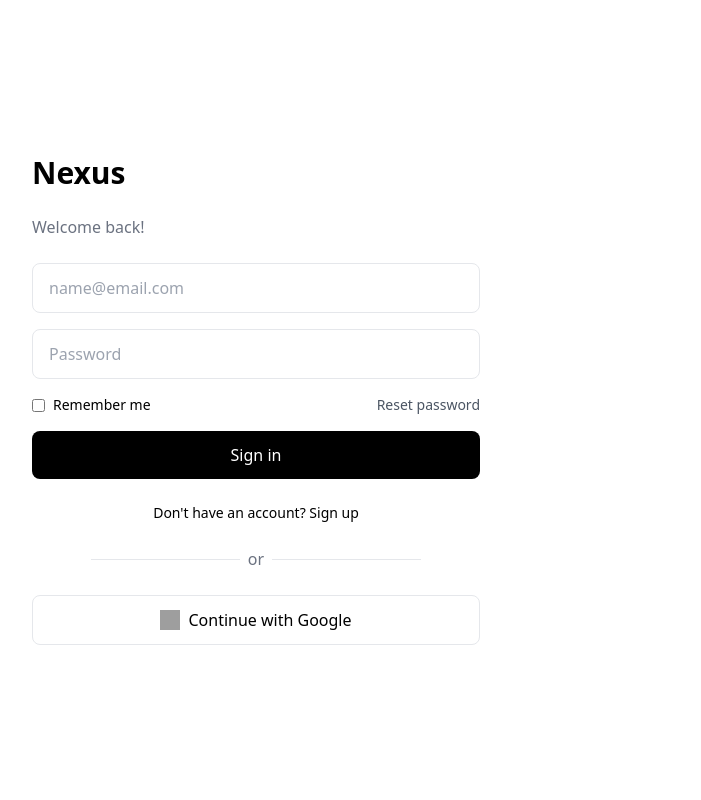
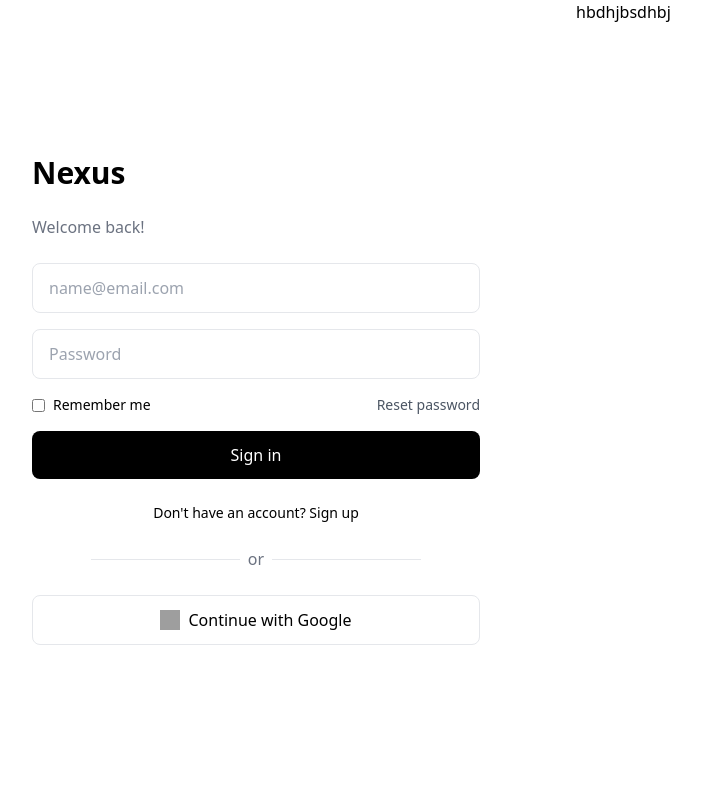
Before and after one commit to EmOn9999-9/hackthon, a PHP site: page /login.php in a window 1280 px wide. Shown: the whole page, without its empty margins (64-765 px from the left). Run offline with PHP 8.4, Linux system fonts and the light colour scheme; some libraries are stand-ins or nearby versions; grey boxes are pictures that could not be loaded.

Commit message:
changes made

```diff
--- a/login.php
+++ b/login.php
@@ -49,7 +49,7 @@
 
     <!-- Right side login form -->
      <div>
-
+        hbdhjbsdhbj
      </div>
 
 </body>
```
